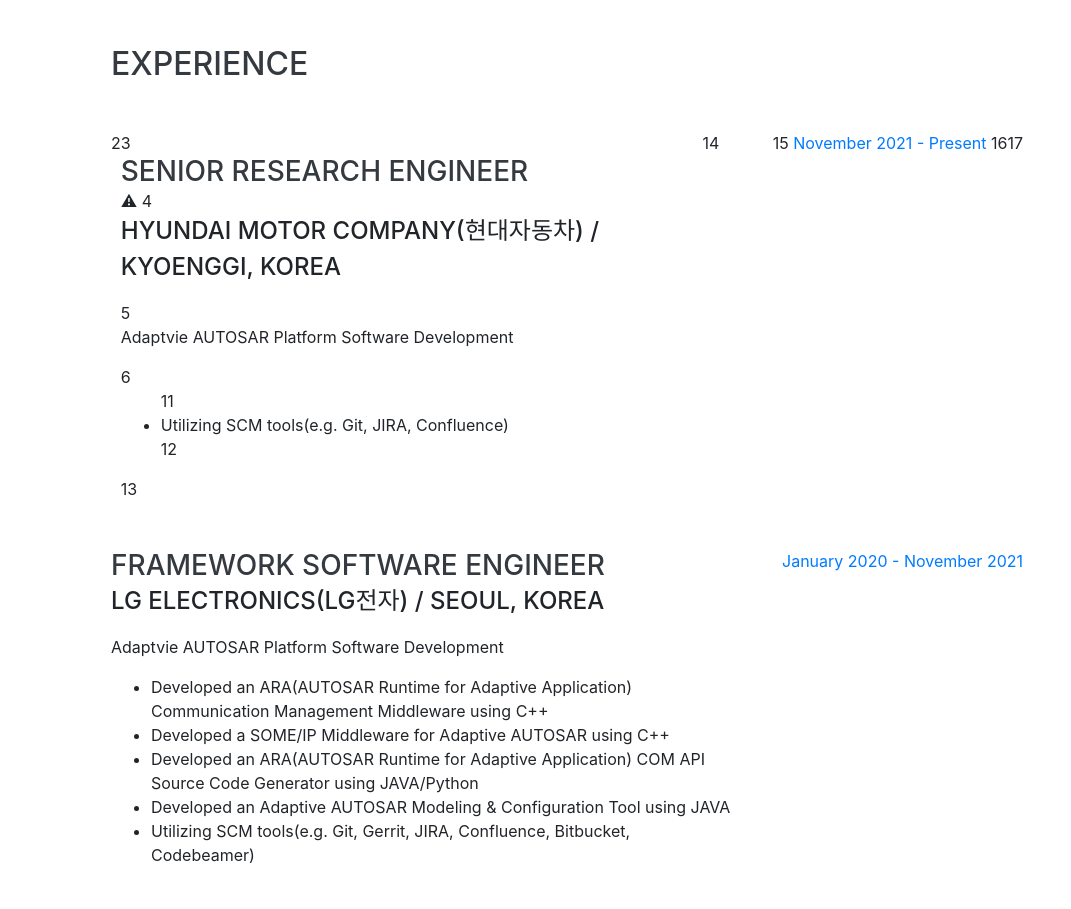
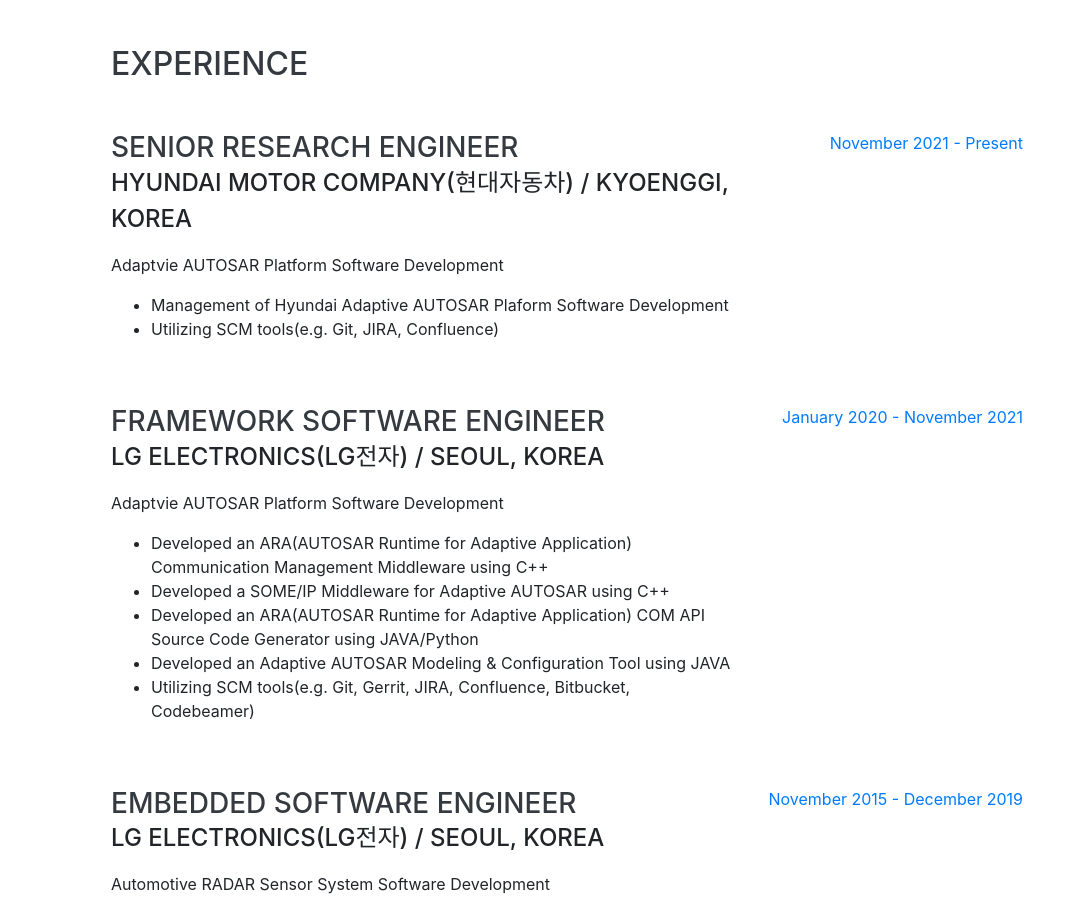
Before and after one commit to mschoi529/mschoi529.github.io, a website with bundled scripts: page index.html in a window 1280 px wide. Shown: the part 804-1713 px from the top of the page, without its empty margins (209-1280 px from the left). Built offline with nearby package versions, Linux system fonts and the light colour scheme; a web font is replaced by a local one.

Commit message:
Modify index.html

```diff
--- a/index.html
+++ b/index.html
@@ -89,18 +89,19 @@
       <div class="w-100">
         <h2 class="mb-5">Experience</h2>
         <div class="resume-item d-flex flex-column flex-md-row justify-content-between mb-5">
-    2     <div class="resume-content">
-    3         <h3 class="mb-0">Senior Research Engineer</h3>
-⚠   4           <div class="subheading mb-3">Hyundai Motor Company(현대자동차) / Kyoenggi, Korea</div>
-    5             <p>Adaptvie AUTOSAR Platform Software Development</p>
-    6             <ul>
-   11                 <li>Utilizing SCM tools(e.g. Git, JIRA, Confluence)</li>
-   12             </ul>
-   13     </div>
-   14     <div class="resume-date text-md-right">
-   15         <span class="text-primary">November 2021 - Present</span>
-   16     </div>
-   17   </div>
+          <div class="resume-content">
+             <h3 class="mb-0">Senior Research Engineer</h3>
+              <div class="subheading mb-3">Hyundai Motor Company(현대자동차) / Kyoenggi, Korea</div>
+               <p>Adaptvie AUTOSAR Platform Software Development</p>
+                 <ul>
+                    <li>Management of Hyundai Adaptive AUTOSAR Plaform Software Development</li>
+                    <li>Utilizing SCM tools(e.g. Git, JIRA, Confluence)</li>
+                </ul>
+          </div>
+          <div class="resume-date text-md-right">
+            <span class="text-primary">November 2021 - Present</span>
+          </div>
+        </div>
         <div class="resume-item d-flex flex-column flex-md-row justify-content-between mb-5">
           <div class="resume-content">
             <h3 class="mb-0">Framework Software Engineer</h3>
```
